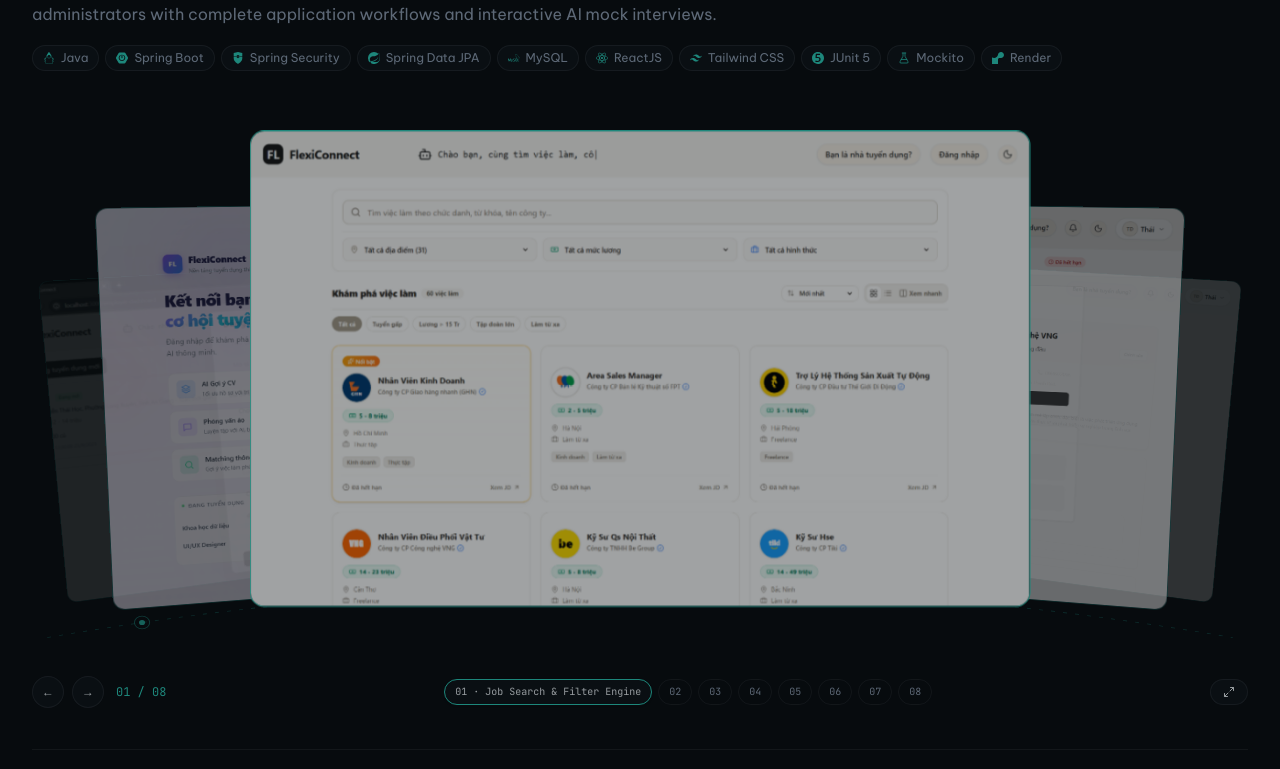
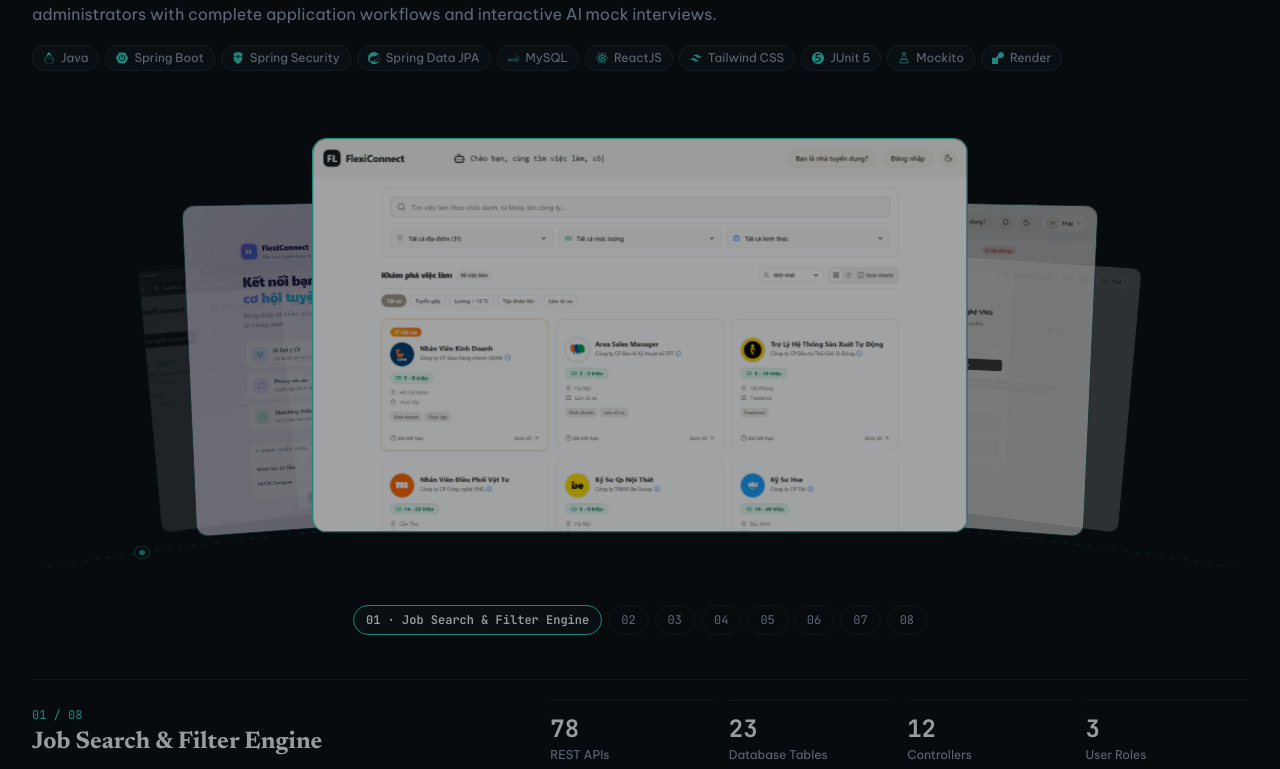
Before and after one commit to soodthin/dev-portfolio, a Next.js app: page / in a window 1280 px wide. Shown: the part 2547-3316 px from the top of the page. Built offline with nearby package versions, Linux system fonts and the light colour scheme.

Commit message:
refactor(works): remove navigation arrow buttons and expand button from coverflow

```diff
--- a/components/sections/FlexiConnectShowcase.tsx
+++ b/components/sections/FlexiConnectShowcase.tsx
@@ -2,7 +2,7 @@
 
 import React, { useState, useRef } from 'react';
 import Image from 'next/image';
-import { ExternalLink, Maximize2, ArrowUpRight } from 'lucide-react';
+import { ArrowUpRight } from 'lucide-react';
 import { AnimatePresence, motion, useReducedMotion } from 'motion/react';
 import { usePortfolio } from '@/components/providers/PortfolioProvider';
 import { getAssetPath } from '@/lib/asset';
@@ -23,7 +23,7 @@ function computeArcStyle(effectiveOff: number) {
 
   if (a <= 1) {
     return {
-      transform: `translate3d(${(effectiveOff * 28.5).toFixed(2)}%, ${(-12 + a * 26).toFixed(1)}px, ${(42 - a * 115).toFixed(1)}px) rotateY(${(-effectiveOff * 16).toFixed(2)}deg) rotateZ(${(effectiveOff * 2.5).toFixed(2)}deg) scale(${(1 - a * 0.14).toFixed(3)})`,
+      transform: `translate3d(${(effectiveOff * 29).toFixed(2)}%, ${(-10 + a * 24).toFixed(1)}px, ${(38 - a * 110).toFixed(1)}px) rotateY(${(-effectiveOff * 16).toFixed(2)}deg) rotateZ(${(effectiveOff * 2.5).toFixed(2)}deg) scale(${(1 - a * 0.14).toFixed(3)})`,
       opacity: Number((1 - a * 0.35).toFixed(3)),
       zIndex: a < 0.5 ? 30 : 22,
       interactive: true,
@@ -32,7 +32,7 @@ function computeArcStyle(effectiveOff: number) {
   if (a <= 2) {
     const k = a - 1;
     return {
-      transform: `translate3d(${(s * (28.5 + k * 18.5)).toFixed(2)}%, ${(14 + k * 26).toFixed(1)}px, ${(-73 - k * 90).toFixed(1)}px) rotateY(${(-s * (16 + k * 8)).toFixed(2)}deg) rotateZ(${(s * (2.5 + k * 2.5)).toFixed(2)}deg) scale(${(0.86 - k * 0.14).toFixed(3)})`,
+      transform: `translate3d(${(s * (29 + k * 18)).toFixed(2)}%, ${(14 + k * 24).toFixed(1)}px, ${(-72 - k * 88).toFixed(1)}px) rotateY(${(-s * (16 + k * 8)).toFixed(2)}deg) rotateZ(${(s * (2.5 + k * 2.5)).toFixed(2)}deg) scale(${(0.86 - k * 0.14).toFixed(3)})`,
       opacity: Number((0.65 - k * 0.38).toFixed(3)),
       zIndex: k < 0.5 ? 18 : 10,
       interactive: true,
@@ -40,7 +40,7 @@ function computeArcStyle(effectiveOff: number) {
   }
   const k = Math.min(1, a - 2);
   return {
-    transform: `translate3d(${(s * (47 + k * 12)).toFixed(2)}%, ${(40 + k * 22).toFixed(1)}px, ${(-163 - k * 64).toFixed(1)}px) rotateY(${(-s * (24 + k * 6)).toFixed(2)}deg) rotateZ(${(s * (5 + k * 2)).toFixed(2)}deg) scale(${(0.72 - k * 0.12).toFixed(3)})`,
+    transform: `translate3d(${(s * (47 + k * 12)).toFixed(2)}%, ${(38 + k * 20).toFixed(1)}px, ${(-160 - k * 62).toFixed(1)}px) rotateY(${(-s * (24 + k * 6)).toFixed(2)}deg) rotateZ(${(s * (5 + k * 2)).toFixed(2)}deg) scale(${(0.72 - k * 0.12).toFixed(3)})`,
     opacity: Number(Math.max(0, 0.27 * (1 - k)).toFixed(3)),
     zIndex: 2,
     interactive: false,
@@ -52,7 +52,7 @@ export function FlexiConnectShowcase({
 }: {
   onOpenLightbox?: (images: ProjectImage[], index: number, title: string) => void;
 }) {
-  const { data, t, lang } = usePortfolio();
+  const { data, lang } = usePortfolio();
   const prefersReducedMotion = useReducedMotion();
   const project = data.projects.find((p) => p.id === 'project-01') || data.projects[0];
   const images = project?.imagesList || [];
@@ -195,7 +195,7 @@ export function FlexiConnectShowcase({
               setIsDragging(false);
               setDragRatio(0);
             }}
-            className="relative h-[340px] sm:h-[440px] md:h-[500px] lg:h-[540px] overflow-hidden select-none cursor-grab active:cursor-grabbing"
+            className="relative h-[300px] sm:h-[390px] md:h-[440px] lg:h-[470px] overflow-hidden select-none cursor-grab active:cursor-grabbing"
           >
             {images.map((img, idx) => {
               let off = idx - activeIndex;
@@ -223,7 +223,7 @@ export function FlexiConnectShowcase({
                         ? 'border-color 180ms ease-out'
                         : 'transform 460ms cubic-bezier(0.22, 1, 0.36, 1), opacity 340ms ease-out, border-color 220ms ease-out',
                   }}
-                  className={`absolute inset-0 m-auto w-[82%] sm:w-[74%] md:w-[68%] max-w-[760px] h-[86%] rounded-[14px] overflow-hidden border bg-[var(--surface-1)] cursor-pointer will-change-transform shadow-[var(--surface-shadow)] ${
+                  className={`absolute inset-0 m-auto w-[76%] sm:w-[68%] md:w-[62%] max-w-[640px] h-[82%] rounded-[14px] overflow-hidden border bg-[var(--surface-1)] cursor-pointer will-change-transform shadow-[var(--surface-shadow)] ${
                     isFront ? 'border-[var(--accent)] ring-1 ring-[var(--accent)]/30' : 'border-[var(--hairline-strong)]'
                   }`}
                 >
@@ -231,7 +231,7 @@ export function FlexiConnectShowcase({
                     src={getAssetPath(img.src)}
                     alt={img.title}
                     fill
-                    sizes="(max-width:1024px) 85vw, 760px"
+                    sizes="(max-width:1024px) 80vw, 640px"
                     unoptimized
                     className="object-cover object-top"
                   />
@@ -240,55 +240,22 @@ export function FlexiConnectShowcase({
             })}
           </div>
 
-          <div className="flex flex-wrap items-center justify-between gap-3 pt-2">
-            <div className="flex items-center gap-2">
-              <button
-                type="button"
-                onClick={() => step(-1)}
-                className="w-8 h-8 rounded-full border border-[var(--hairline)] hover:border-[var(--hairline-strong)] bg-[var(--surface-1)] font-mono text-xs cursor-pointer text-[var(--text)] transition-colors flex items-center justify-center"
-                aria-label="Previous image"
-              >
-                ←
-              </button>
-              <button
-                type="button"
-                onClick={() => step(1)}
-                className="w-8 h-8 rounded-full border border-[var(--hairline)] hover:border-[var(--hairline-strong)] bg-[var(--surface-1)] font-mono text-xs cursor-pointer text-[var(--text)] transition-colors flex items-center justify-center"
-                aria-label="Next image"
-              >
-                →
-              </button>
-              <span className="font-mono text-xs text-[var(--accent)] tabular-nums ml-1">
-                {String(activeIndex + 1).padStart(2, '0')} / {String(total).padStart(2, '0')}
-              </span>
-            </div>
-
-            <div className="flex items-center gap-1.5 overflow-x-auto max-w-full scrollbar-none py-1">
+          <div className="flex items-center justify-center gap-1.5 overflow-x-auto max-w-full scrollbar-none pt-2 py-1">
             {images.map((img, i) => (
               <button
                 key={img.src}
                 type="button"
                 onClick={() => setActiveIndex(i)}
-                  className={`px-2.5 py-1 rounded-full font-mono text-[10px] whitespace-nowrap border cursor-pointer transition-colors ${
+                className={`px-3 py-1.5 rounded-full font-mono text-xs whitespace-nowrap border cursor-pointer transition-all ${
                   i === activeIndex
-                      ? 'border-[var(--accent)] bg-[var(--surface-1)] text-[var(--text)] shadow-sm'
-                      : 'border-[var(--hairline)] text-[var(--text-muted)] hover:text-[var(--text)]'
+                    ? 'border-[var(--accent)] bg-[var(--surface-1)] text-[var(--text)] shadow-sm font-semibold'
+                    : 'border-[var(--hairline)] text-[var(--text-muted)] hover:text-[var(--text)] hover:border-[var(--hairline-strong)]'
                 }`}
               >
                 {String(i + 1).padStart(2, '0')}
                 {i === activeIndex ? ` · ${img.title}` : ''}
               </button>
             ))}
-            </div>
-
-            <button
-              type="button"
-              onClick={() => onOpenLightbox?.(images, activeIndex, project.title)}
-              className="inline-flex items-center gap-1.5 px-3 py-1.5 rounded-full border border-[var(--hairline)] hover:border-[var(--hairline-strong)] bg-[var(--surface-1)] font-mono text-[11px] text-[var(--text)] cursor-pointer transition-colors"
-              aria-label="Expand image fullscreen"
-            >
-              <Maximize2 size={12} />
-            </button>
           </div>
         </div>
 
```
Lines whose indentation alone changed are shown as unchanged.
